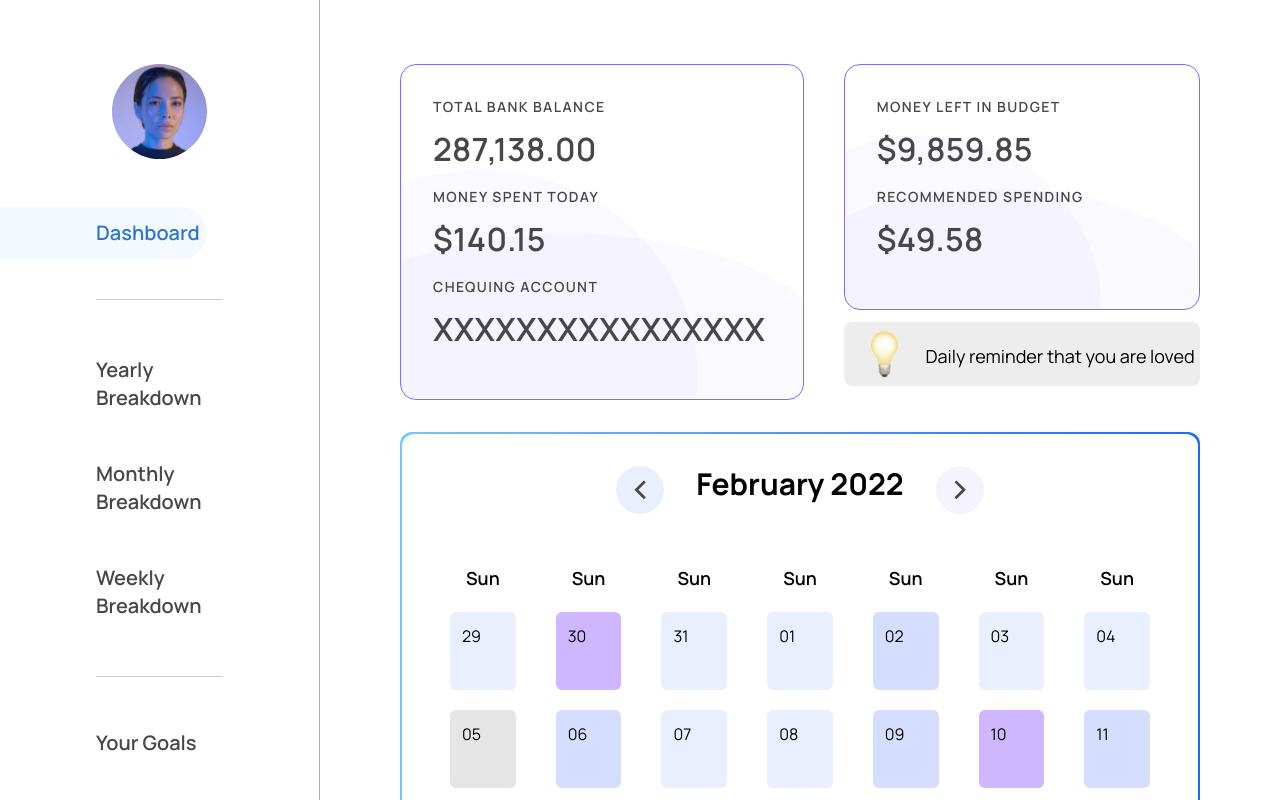
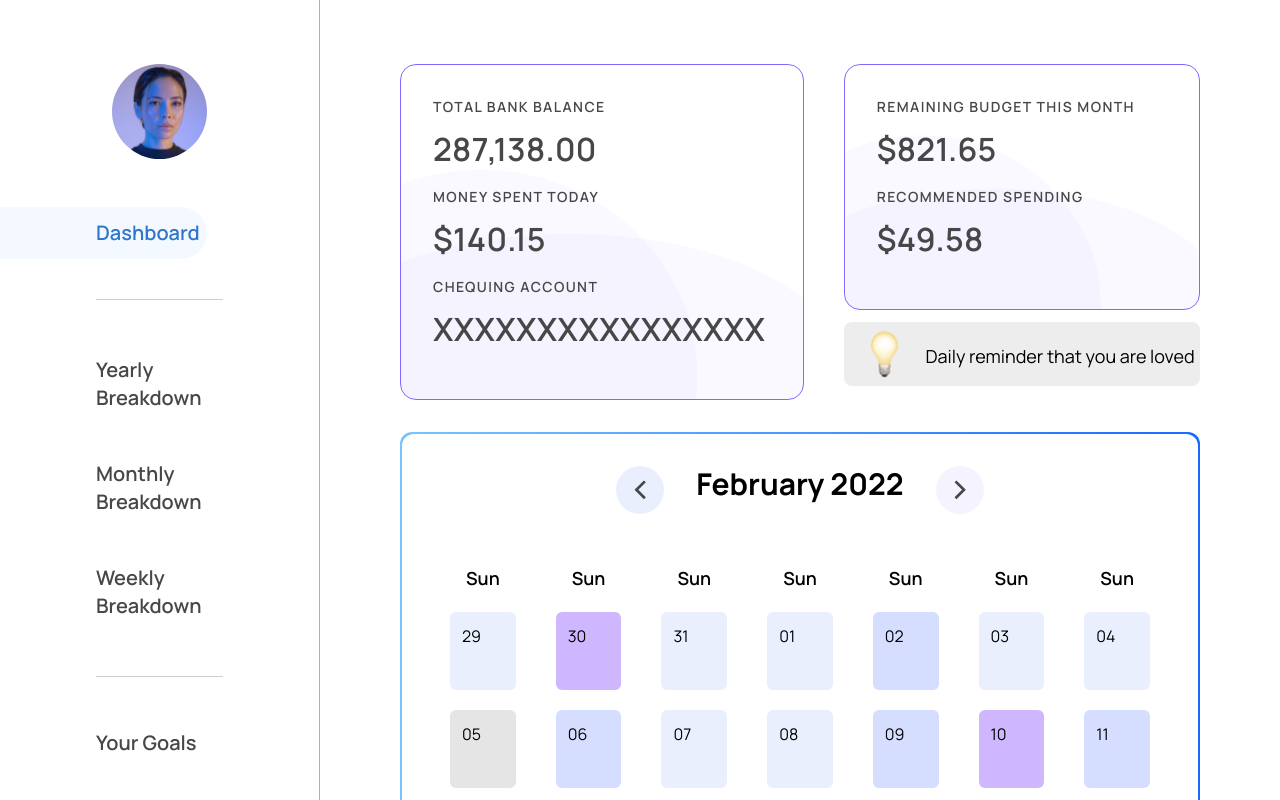
Before and after one commit to anyuan-chen/perdiem, a Next.js app: page / in a window 1280 px wide. Shown: the top 800 px of the page. Built offline with nearby package versions, Linux system fonts and the light colour scheme.

Commit message:
Change yearly budget to monthly budget

```diff
--- a/pages/goals.js
+++ b/pages/goals.js
@@ -56,11 +56,15 @@ export default function Goals() {
               ></input>
               <button
                 className="px-4 text-white rounded-lg"
+<<<<<<< HEAD
                 onClick={() => setMessage("")}
                 style={{
                   background: "rgba(46,119,205)",
                   opacity: `${opacity}`,
                 }}
+=======
+                style={{ background: "rgba(46,119,205)" }}
+>>>>>>> 53758e5 (Change yearly budget to monthly budget)
               >
                 Save
               </button>
--- a/pages/index.js
+++ b/pages/index.js
@@ -29,8 +29,8 @@ export default function Home({
   ];
   const pairList = [
     {
-      title: "money left in budget",
-      value: budgetLeft,
+      title: "remaining budget this month",
+      value: budgetLeft / 12,
     },
     {
       title: "recommended spending",
```
